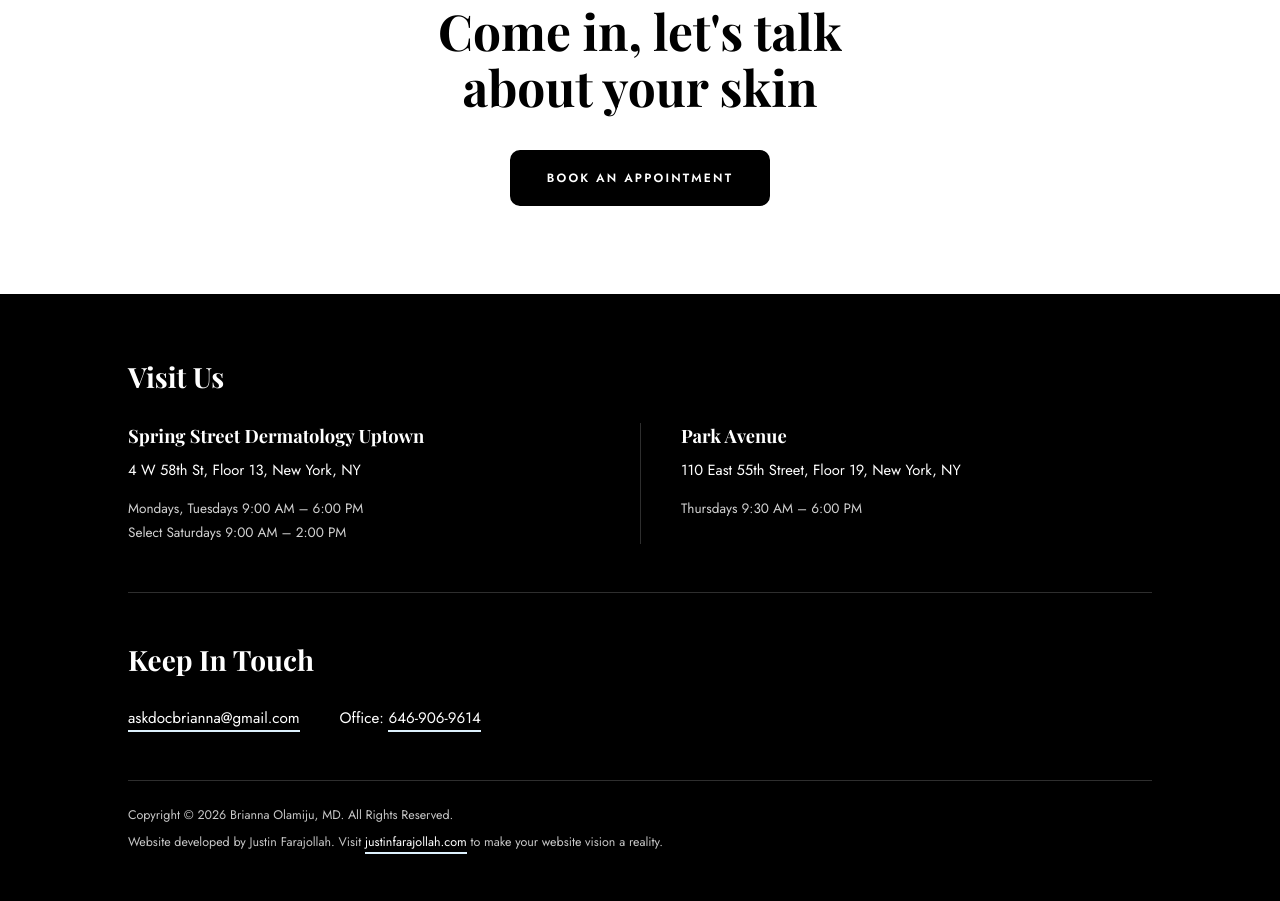
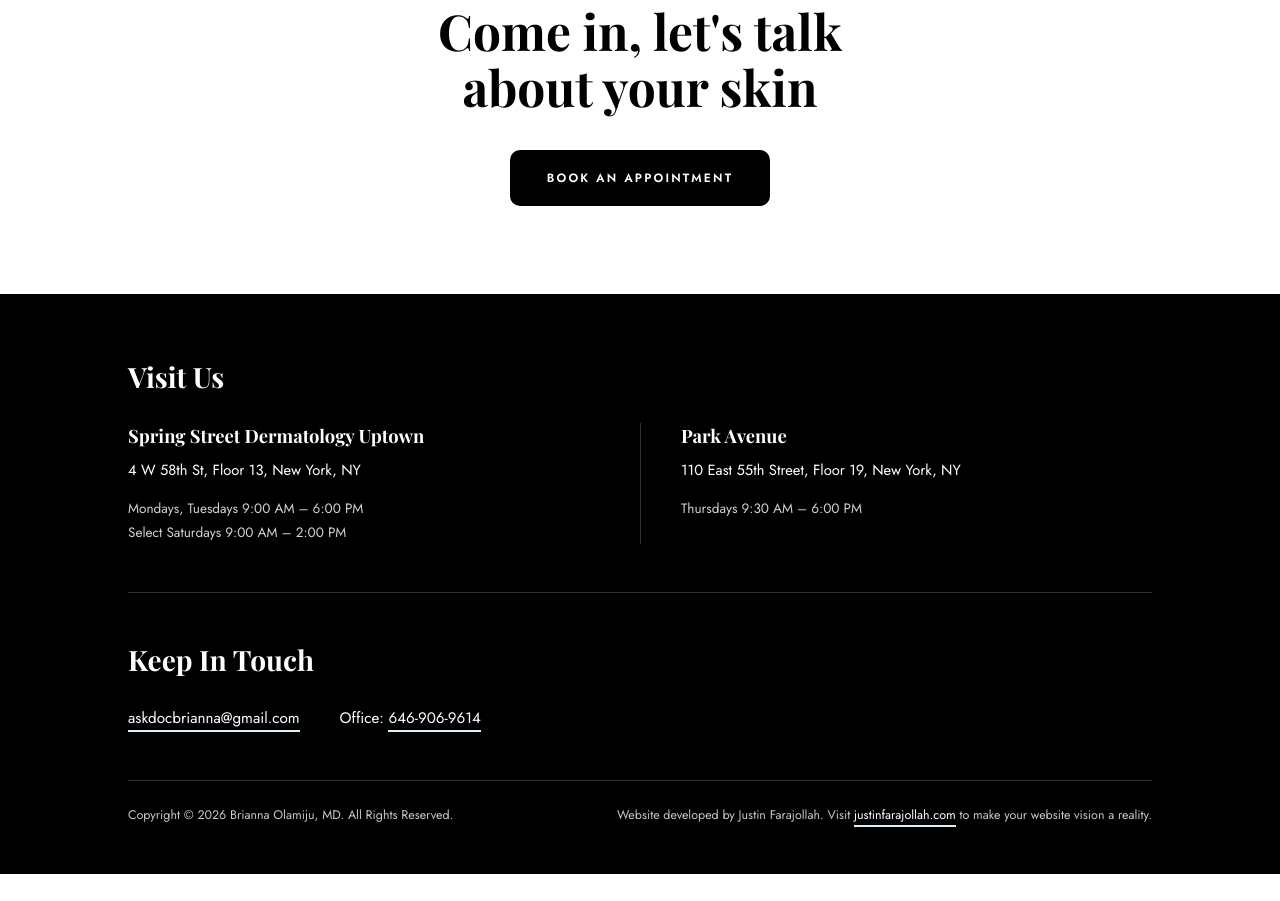
Before and after one commit to justinfaraj/docbrianna, a plain HTML site: page index.html in a window 1280 px wide. Shown: the part 4981-5882 px from the top of the page. After the commit the page ends 5855 px from the top, so only its background shows below. Drawn offline with nearby package versions, Linux system fonts and the light colour scheme; a script that the page names is missing; a web font is replaced by a local one.

Commit message:
Right-align developer credit in line with copyright on desktop
Co-Authored-By: Claude Sonnet 5.5 <noreply@anthropic.com>
Claude-Session: https://claude.ai/code/session_012HXRLoh8j6agSMqNs6fQGh

```diff
--- a/script.js
+++ b/script.js
@@ -162,8 +162,10 @@ function renderFooter() {
           </ul>
         </div>
 
+        <div class="footer-bottom">
         <p class="footer-credit">Copyright &copy; 2026 Brianna Olamiju, MD. All Rights Reserved.</p>
         <p class="footer-credit footer-dev">Website developed by Justin Farajollah. Visit <a class="footer-link" href="https://justinfarajollah.com" target="_blank" rel="noopener noreferrer">justinfarajollah.com</a> to make your website vision a reality.</p>
+        </div>
       </div>
     </footer>
   `;
--- a/styles.css
+++ b/styles.css
@@ -1244,20 +1244,25 @@ body.nav-menu-open { overflow: hidden; }
 
 .site-footer :focus-visible { outline-color: var(--tint); }
 
-.footer-credit {
-  margin: 3rem 0 0;
+.footer-bottom {
+  margin-top: 3rem;
   padding-top: 1.5rem;
   border-top: 1px solid rgba(255, 255, 255, 0.18);
+  display: flex;
+  justify-content: space-between;
+  align-items: baseline;
+  gap: 0.4rem 2rem;
+  flex-wrap: wrap;
+}
+
+.footer-credit {
+  margin: 0;
   font-size: 0.78rem;
   line-height: 1.7;
   color: rgba(255, 255, 255, 0.78);
 }
 
-.footer-credit.footer-dev {
-  margin-top: 0.4rem;
-  padding-top: 0;
-  border-top: none;
-}
+.footer-credit.footer-dev { text-align: right; }
 
 /* ---------- REDUCED MOTION ---------- */
 
@@ -1407,4 +1412,5 @@ body.nav-menu-open { overflow: hidden; }
   .logo-row { grid-template-columns: minmax(0, 1fr); }
   .logo-row-6 .logo-box { flex-basis: 100%; max-width: 100%; }
   .footer-contact { gap: 0.5rem; flex-direction: column; }
+  .footer-credit.footer-dev { text-align: left; }
 }
```
